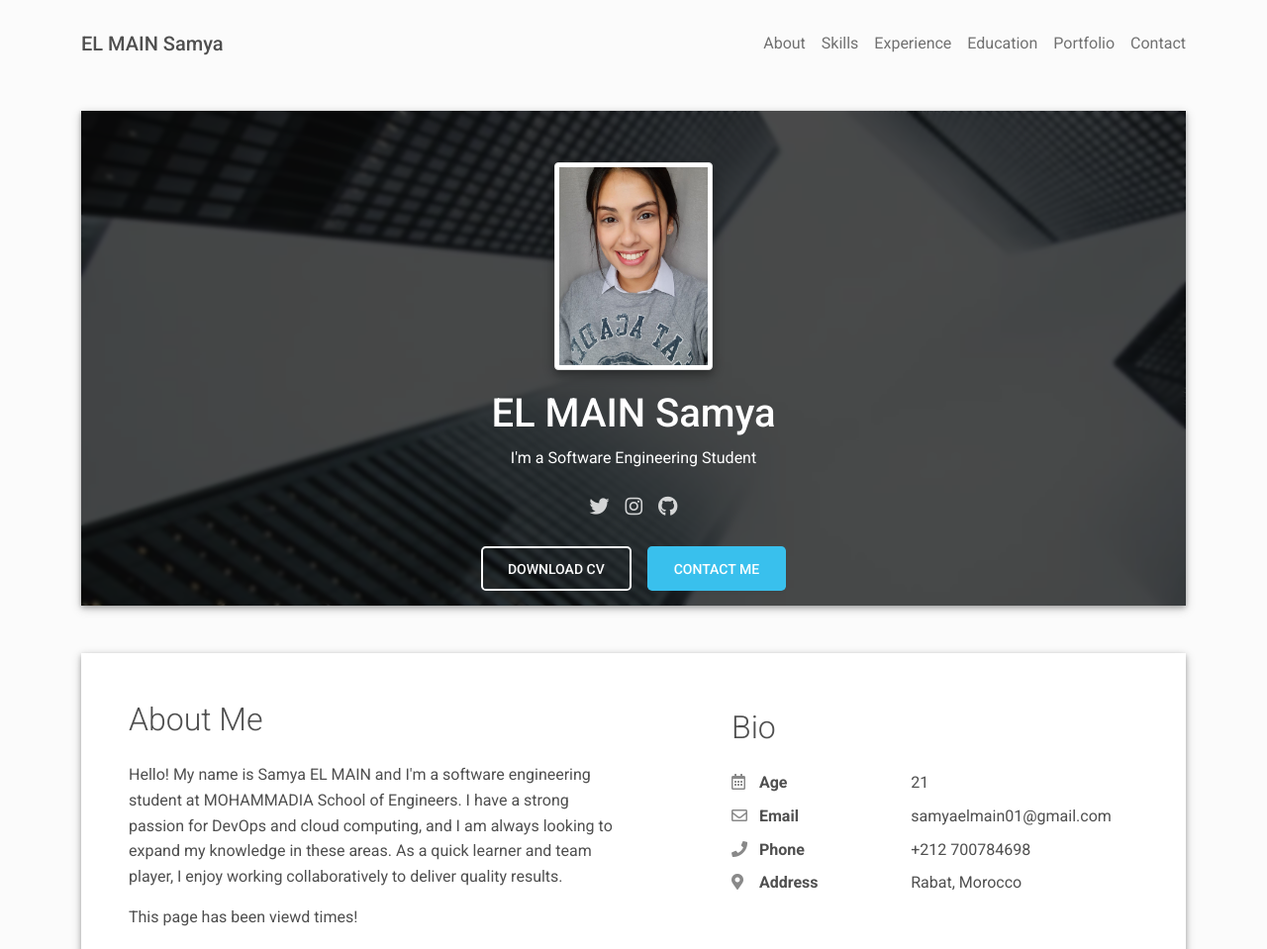
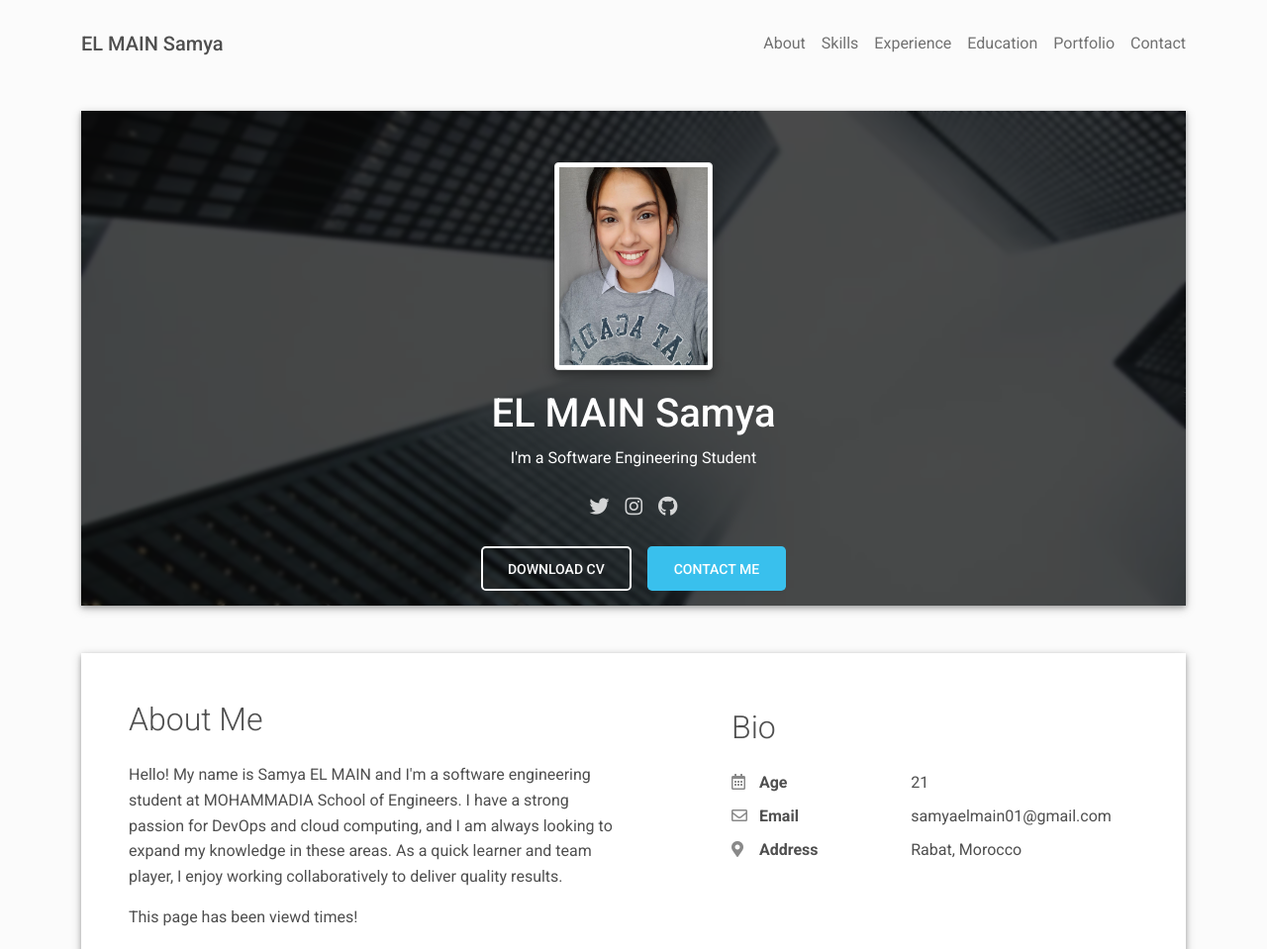
Before and after one commit to samya-elmain/azure-resume-challenge, a plain HTML site: page frontend/index.html in a window 1280 px wide. Shown: the top 959 px of the page at 99% size. Drawn offline with Linux system fonts and the light colour scheme; no server answers.

Commit message:
Update index.html

```diff
--- a/frontend/index.html
+++ b/frontend/index.html
@@ -106,12 +106,6 @@
             </div>
             <div class="col-sm-7">
               <div class="pb-2">samyaelmain01@gmail.com</div>
-            </div>
-            <div class="col-sm-5">
-              <div class="pb-2 fw-bolder"><i class="fas fa-phone pe-2 text-muted" style="width:24px;opacity:0.85;"></i> Phone</div>
-            </div>
-            <div class="col-sm-7">
-              <div class="pb-2">+212 700784698</div>
             </div>
             <div class="col-sm-5">
               <div class="pb-2 fw-bolder"><i class="fas fa-map-marker-alt pe-2 text-muted" style="width:24px;opacity:0.85;"></i> Address</div>
@@ -283,7 +277,6 @@
       <div class="row mb-4">
         <div class="col-md-5" data-aos="fade-left" data-aos-delay="200">
           <div class="mt-1">
-            <div class="h6"><i class="fas fa-phone pe-2 text-muted" style="width:24px;opacity:0.85;"></i> +212 700784698</div>
             <div class="h6"><i class="far fa-envelope pe-2 text-muted" style="width:24px;opacity:0.85;"></i> samyaelmain01@gmail.com</div>
           </div>
           <div class="mt-5 d-print-none"><form action="https://formspree.io/your@email.com"
```
